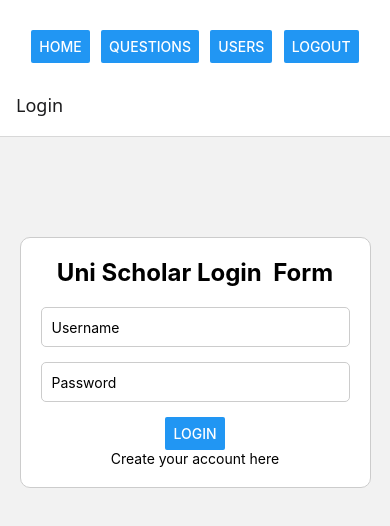
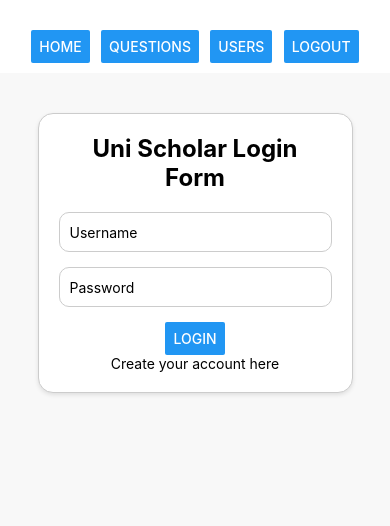
Before and after one commit to TPT7/UniScholarMobile, a React Native app: screen /Login in a window 390 px wide. Shown: the top 526 px of the page. Built offline with nearby package versions, Linux system fonts and the light colour scheme; no server answers.

Commit message:
navbar done and some major look changes

```diff
--- a/App.js
+++ b/App.js
@@ -1,7 +1,7 @@
 import React from 'react';
 import { NavigationContainer } from '@react-navigation/native';
 import { createStackNavigator } from '@react-navigation/stack';
-import { View } from 'react-native';
+import { View, StyleSheet } from 'react-native';
 import HomePage from './home';
 import HistoryPage from './history';
 import SignUpPage from './signup';
@@ -9,7 +9,6 @@ import LoginPage from './login';
 import Navbar from './navbar';
 import Users from './users';
 import { UserProvider } from './usercontext';
-import { StyleSheet } from 'react-native';
 
 const Stack = createStackNavigator();
 
@@ -17,8 +16,11 @@ const App = () => {
   return (
     <UserProvider>
       <View style={styles.container}>
+        {/* Your custom Navbar will go here */}
         <Navbar />
-        <Stack.Navigator initialRouteName="Login">
+
+        {/* Stack.Navigator now has headerShown set to false globally */}
+        <Stack.Navigator initialRouteName="Login" screenOptions={{ headerShown: false }}>
           <Stack.Screen name="Home" component={HomePage} />
           <Stack.Screen name="History" component={HistoryPage} />
           <Stack.Screen name="SignUp" component={SignUpPage} />
@@ -42,5 +44,4 @@ const styles = StyleSheet.create({
   },
 });
 
-
 export default WrappedApp;
--- a/login.js
+++ b/login.js
@@ -31,6 +31,7 @@ const LoginPage = () => {
   };
 
   return (
+    <View style={styles.content}>
       <View style={styles.loginContainer}>
         <Text style={styles.sectionHeader}>Uni Scholar Login  Form</Text>
         <TextInput
@@ -51,6 +52,7 @@ const LoginPage = () => {
           Create your account here
         </Text>
       </View>
+    </View>
   );
 };
 
--- a/signup.js
+++ b/signup.js
@@ -32,6 +32,7 @@ const SignUpPage = () => {
   };
 
   return (
+    <View style={styles.content}>
       <View style={styles.loginContainer}>
         <Text style={styles.sectionHeader}>Uni Scholar Sign Up Form</Text>
         <TextInput
@@ -58,6 +59,7 @@ const SignUpPage = () => {
           Login with your credentials
         </Text>
       </View>
+    </View>
   );
 };
 
--- a/styles.js
+++ b/styles.js
@@ -3,7 +3,7 @@ import { StyleSheet } from 'react-native';
 export default StyleSheet.create({
   content: {
     flex: 1, // Take up full height of the screen
-    justifyContent: 'center', // Center items vertically
+    justifyContent: 'flex-start', // Align items at the top of the screen
     alignItems: 'center', // Center items horizontally
     backgroundColor: '#f8f8f8', // Light background color
     padding: 20, // Add padding to prevent content from sticking to edges
@@ -11,7 +11,7 @@ export default StyleSheet.create({
   section: {
     width: '100%', // Ensure sections take full width of the screen
     marginBottom: 20, // Space between sections
-    alignItems: 'center', // Center content horizontally within each section
+    alignItems: 'flex-start', // Align items to the left within each section
     backgroundColor: '#ffffff', // White background for each section
     borderRadius: 15, // Rounded corners for each section
     padding: 20, // Padding inside the section for a clean look
@@ -63,12 +63,17 @@ export default StyleSheet.create({
     width: '90%', // Reduce the container width to fit content better
     maxWidth: 400, // Set a maximum width for large screens
     padding: 20, // Padding around the content
-    borderWidth: 1, // Smaller border width
-    borderColor: '#ccc', // Border color
-    borderRadius: 10, // Rounded corners for the container
-    backgroundColor: '#fff', // Background color of the container
+    borderWidth: 1, // Border width for the container
+    borderColor: '#ccc', // Border color for the container
     alignItems: 'center', // Horizontally center the elements inside the container
-    marginTop: 100, // Adds space at the top of the screen
+    borderRadius: 15, // Rounded corners for the container
+    backgroundColor: '#fff', // White background for the container
+    shadowColor: '#000', // Shadow color
+    shadowOffset: { width: 0, height: 2 }, // Shadow offset for depth
+    shadowOpacity: 0.1, // Shadow opacity
+    shadowRadius: 4, // Shadow radius for blur effect
+    elevation: 5, // For Android shadow
+    marginTop: 20, // Align the container at the top with a small margin
     marginHorizontal: '5%', // Adds equal margin on both sides of the container
   },
   sectionHeader: {
@@ -82,7 +87,7 @@ export default StyleSheet.create({
     height: 40,
     borderColor: '#ccc', // Border color for input fields
     borderWidth: 1, // Smaller border for input fields
-    borderRadius: 5, // Rounded corners for input fields
+    borderRadius: 10, // Rounded corners for input fields
     marginBottom: 15, // Adds space below the input field
     paddingLeft: 10, // Padding inside the input field
   },
@@ -93,7 +98,7 @@ export default StyleSheet.create({
   },
   navbar: {
     width: '100%', // Ensure it spans the full width of the screen
-    backgroundColor: '#white', // Dark background for the navbar
+    backgroundColor: 'white', // Dark background for the navbar
     paddingVertical: 10, // Vertical padding for spacing inside the navbar
     paddingHorizontal: 20, // Horizontal padding for spacing inside the navbar
     flexDirection: 'row', // Align items horizontally
```
Lines whose indentation alone changed are shown as unchanged.
